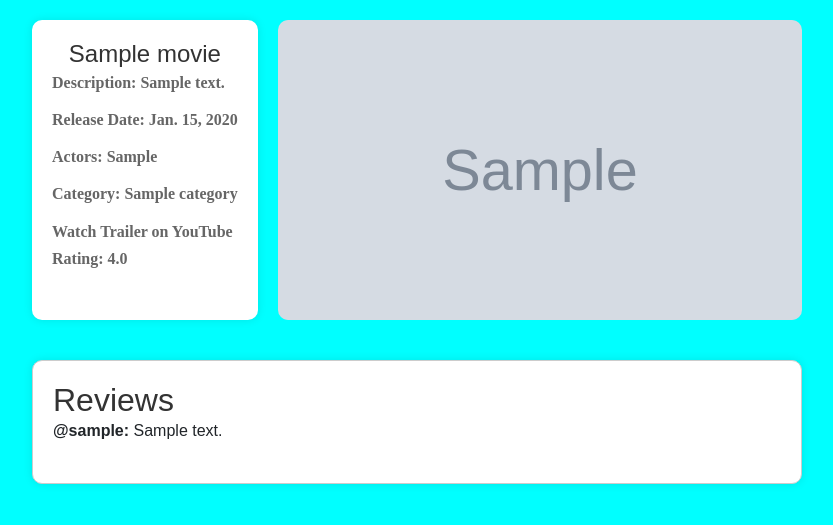
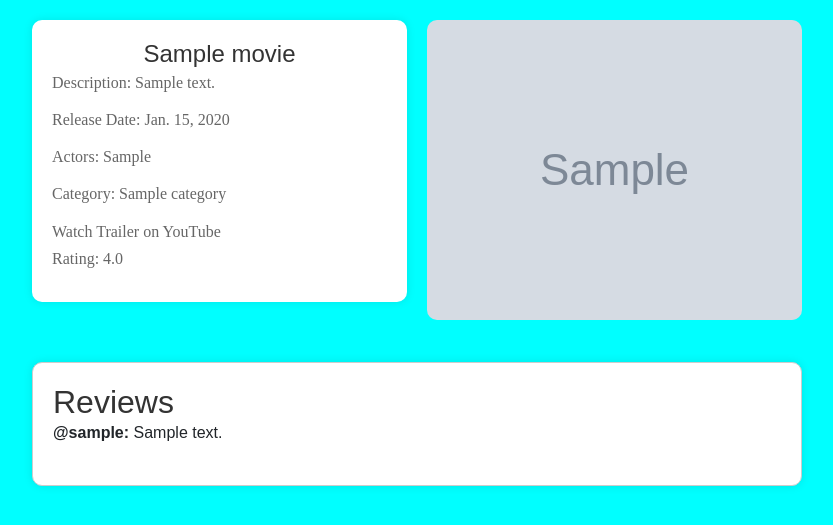
Before and after one commit to BHARATH0252/MovieProject, a Django app: page /movie/1/ in a window 1280 px wide. Shown: the part 89-614 px from the top of the page, without its empty margins (223-1056 px from the left). Run offline with Django 5.2, Linux system fonts and the light colour scheme; tables that the repository leaves empty hold one stand-in row (values such as "Sample post"); grey boxes marked "Sample" are stand-in pictures; some web fonts are replaced.

Commit message:
Movie Detail image fixed

```diff
--- a/movieproject/templates/movies/movie_detail.html
+++ b/movieproject/templates/movies/movie_detail.html
@@ -12,18 +12,19 @@ body {
 .container {
   max-width: 800px;
   margin: 20px auto;
-  display: flex; /* Use flexbox to arrange items */
-  justify-content: space-between; /* Space items evenly */
+  display: flex;
+  flex-wrap: wrap; /* Allow items to wrap to the next line if needed */
+  justify-content: space-between;
 }
 
 .movie-details {
-  background-color: #fff; /* Background color for details */
-  box-shadow: 0px 0px 10px rgba(0, 0, 0, 0.1); /* Add shadow for depth */
-  border-radius: 10px; /* Add border radius for rounded corners */
+  background-color: #fff;
+  box-shadow: 0px 0px 10px rgba(0, 0, 0, 0.1);
+  border-radius: 10px;
   padding: 20px;
-  margin-right: 20px; /* Add spacing between details and poster */
-  font-weight: bold; /* Make text bold */
-  font-size: 18px; /* Increase font size */
+  margin-bottom: 20px; /* Add spacing below the details container */
+  width: calc(50% - 10px); /* Set width to 50% of the container minus margin */
+  flex-grow: 1; /* Allow details container to grow */
 }
 
 .movie-details h1 {
@@ -44,12 +45,14 @@ body {
 }
 
 .movie-poster {
-  flex: 1; /* Take up available space */
+  width: calc(50% - 10px); /* Set width to 50% of the container minus margin */
+  margin-left: 20px; /* Add spacing between details and poster */
+  flex-grow: 1; /* Allow poster container to grow */
 }
 
 .movie-poster img {
-  width: 100%; /* Make sure the poster fills the container */
-  border-radius: 10px; /* Add border radius for rounded corners */
+  width: 100%;
+  border-radius: 10px;
 }
 
 .reviews-box {
```
